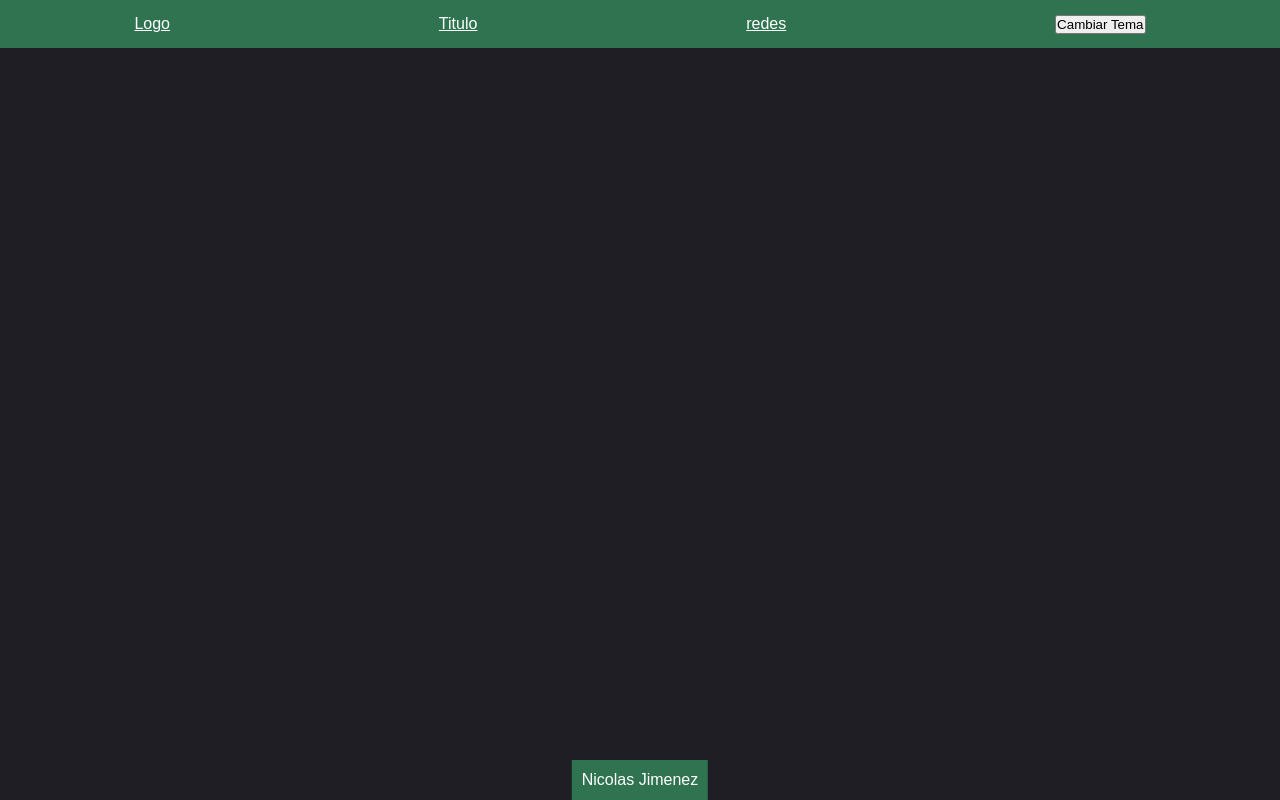
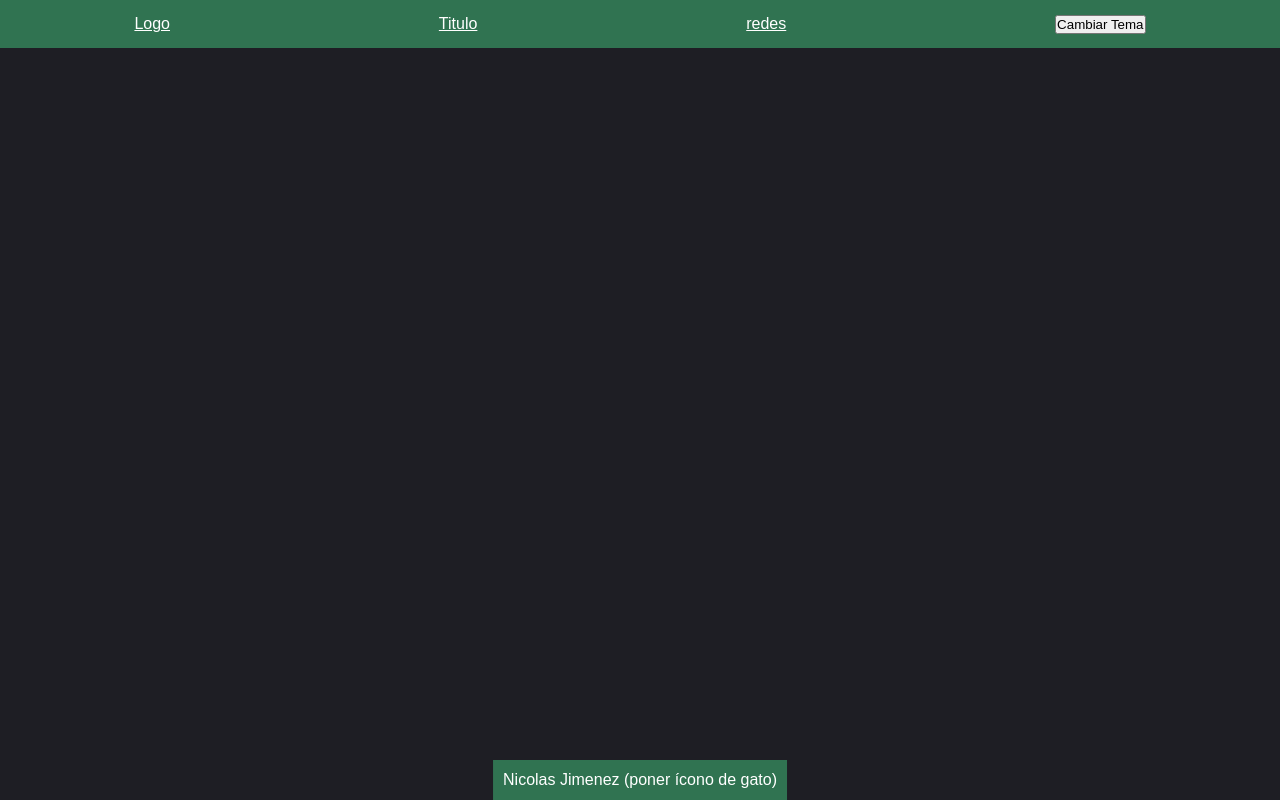
Before and after one commit to NicoJimenez123/portafolio, a Vue app: page / in a window 1280 px wide. Built offline with nearby package versions, Linux system fonts and the light colour scheme.

Commit message:
Actualizado mensaje del footer

```diff
--- a/src/components/AppFooter.vue
+++ b/src/components/AppFooter.vue
@@ -1,5 +1,5 @@
 <template>
   <nav class="footer">
-    Nicolas Jimenez
+    Nicolas Jimenez (poner ícono de gato)
   </nav>
 </template>
```
